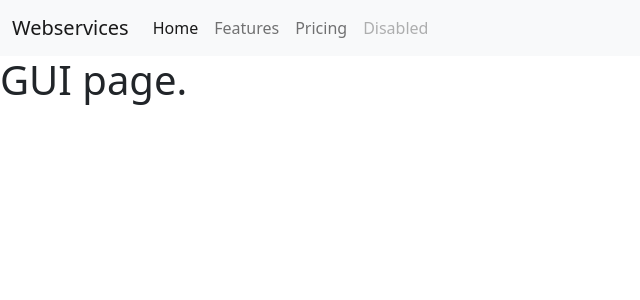
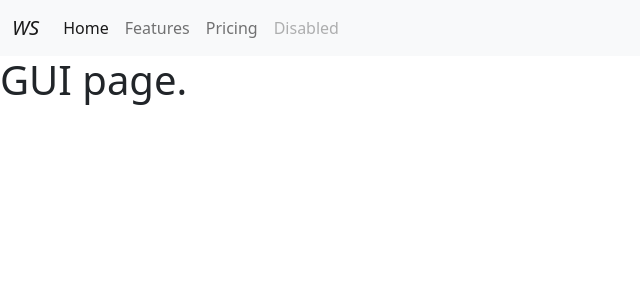
Before and after one commit to sunny-aguilar/crypto-wiki-microservice, a Flask app: page /gui in a window 1280 px wide. Shown: the top 300 px of the page, without its empty margins (0-640 px from the left). Run offline with Flask 2, Linux system fonts and the light colour scheme; some libraries are stand-ins or nearby versions.

Commit message:
cs361-project

```diff
--- a/mod_gui/templates/gui.html
+++ b/mod_gui/templates/gui.html
@@ -14,7 +14,7 @@
   <!-- navigation bar -->
   <nav class="navbar navbar-expand-lg navbar-light bg-light">
     <div class="container-fluid">
-      <a class="navbar-brand" href="#">Webservices</a>
+      <a class="navbar-brand" href="#"><i class="lni lni-shovel">WS</i></a>
       <button class="navbar-toggler" type="button" data-bs-toggle="collapse" data-bs-target="#navbarNavAltMarkup" aria-controls="navbarNavAltMarkup" aria-expanded="false" aria-label="Toggle navigation">
         <span class="navbar-toggler-icon"></span>
       </button>
```
